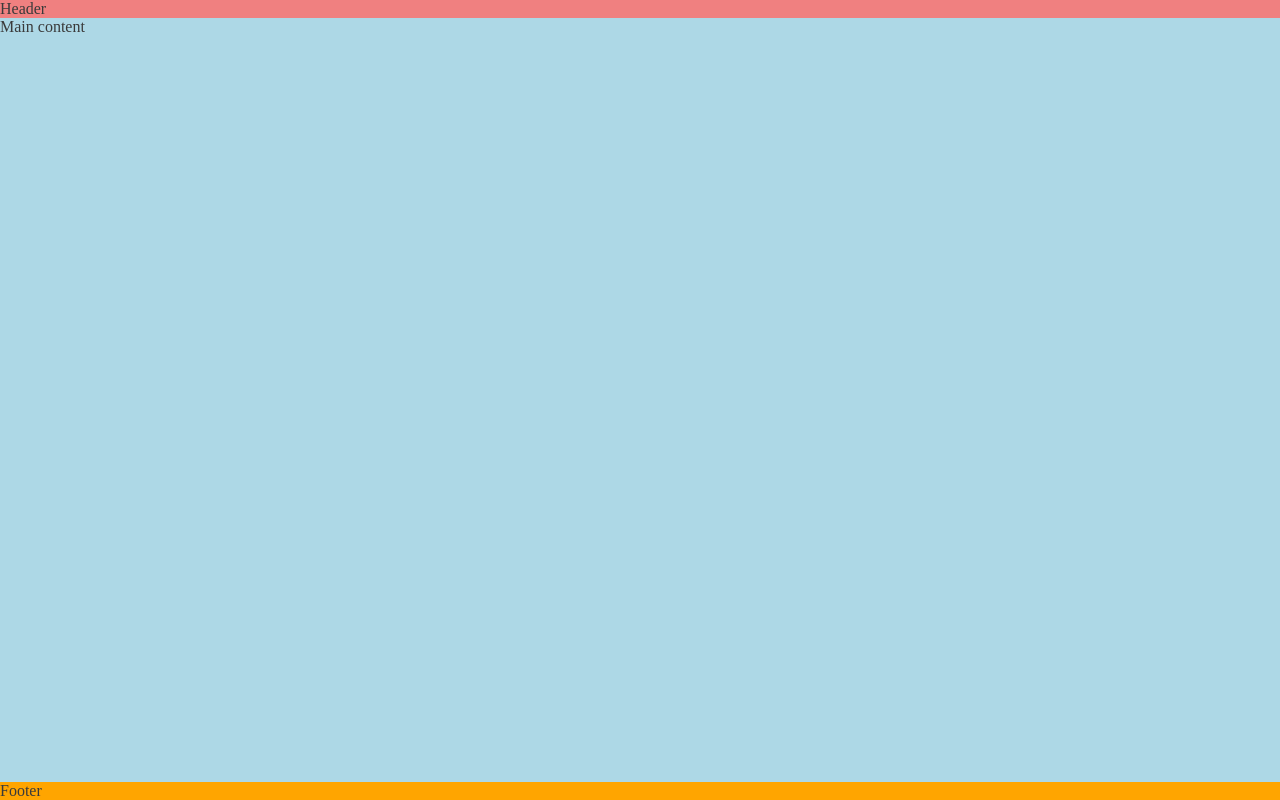
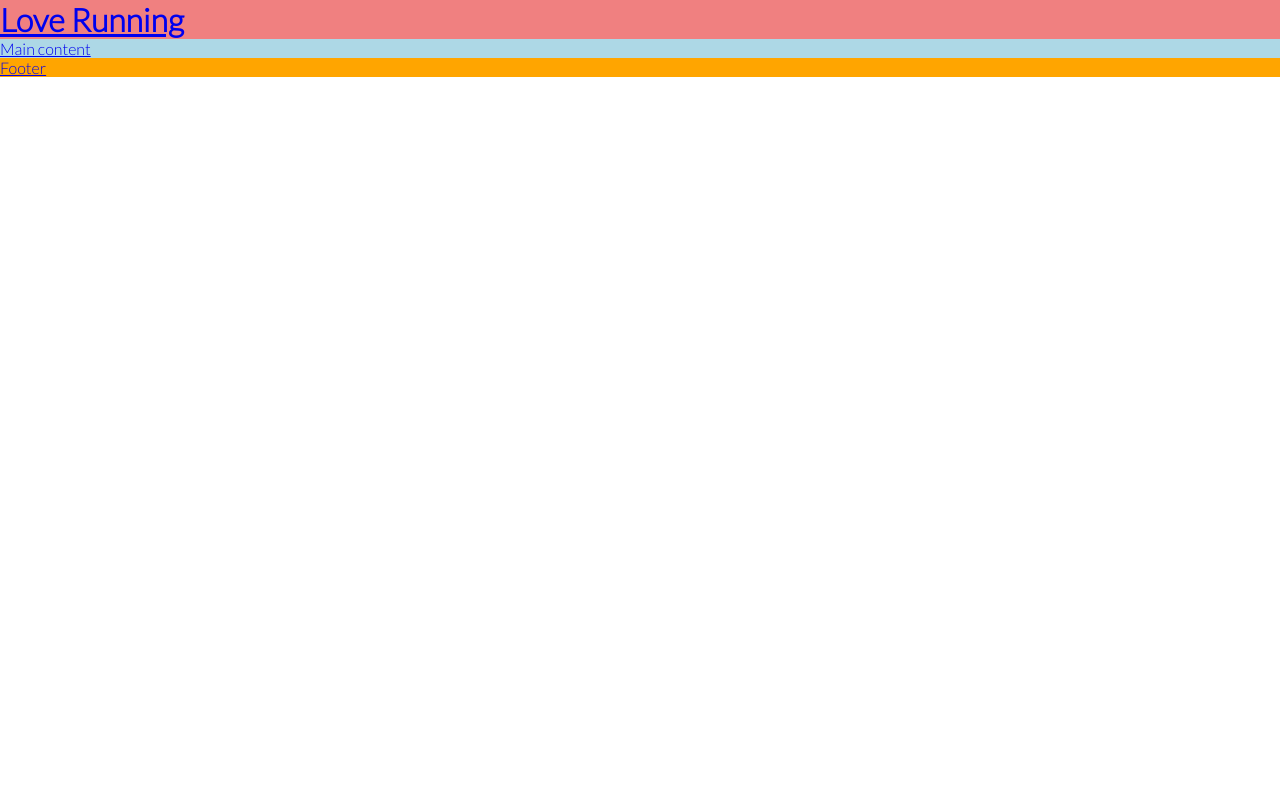
Before and after one commit to AmirShkolnik/LoveRunning, a plain HTML site: page index.html in a window 1280 px wide. Drawn offline with Linux system fonts and the light colour scheme.

Commit message:
style.css: adding lato and import google fonts. index.html: clickable header

```diff
--- a/assets/css/style.css
+++ b/assets/css/style.css
@@ -1,3 +1,6 @@
+/* Google fonts import */
+@import url('https://fonts.googleapis.com/css2?family=Lato:wght@300&family=Oswald:wght@200;300;400;500;600;700&display=swap');
+
 /* Asterisk wildcard selector to override default styles added by the browser */
 * {
     padding: 0;
@@ -12,6 +15,7 @@
     flex-direction: column;
     /* Generic project styles */
     color: #3a3a3a;
+    font-family: 'lato', sans-serif;
 }
 
 /* Header */
--- a/index.html
+++ b/index.html
@@ -39,7 +39,10 @@
 
   <body>
     <!-- Header -->
-    <header>Header</header>
+    <header>
+        <a href="index.html">
+            <h1 id="logo">Love Running</h1>
+    </header>
 
     <!-- Main content -->
     <main>Main content</main>
```
